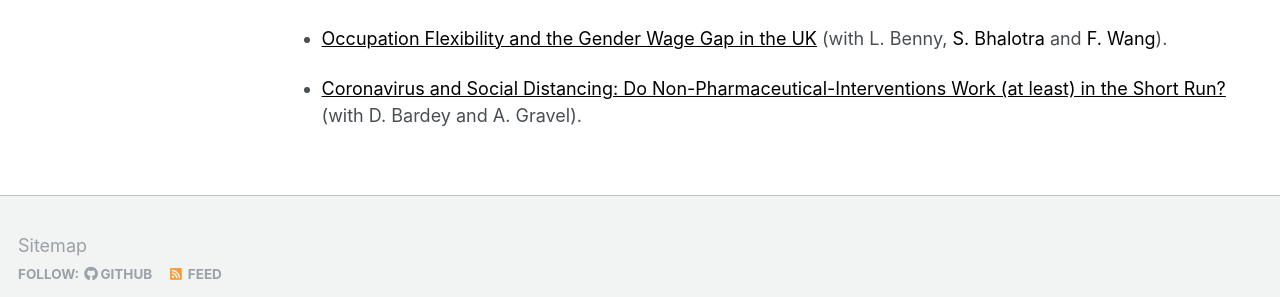
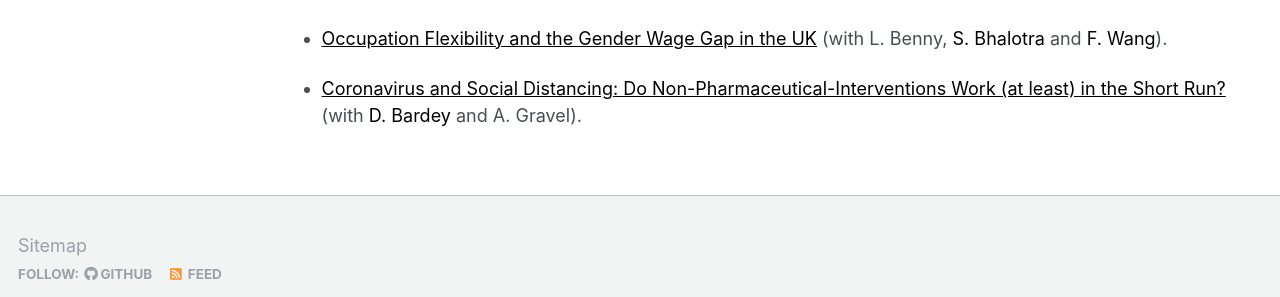
Before and after one commit to man-fern/man-fern.github.io, a Jekyll site: the page built from _pages/research.md, in a window 1280 px wide and 900 px high, scrolled down 919 px. Shown: the part 550-847 px from the top of the window. Built offline with Jekyll 4.4.1, drawn with Linux system fonts in a browser that asks for light colours; some web fonts are replaced.

Commit message:
Update research.md

```diff
--- a/_pages/research.md
+++ b/_pages/research.md
@@ -49,4 +49,4 @@ redirect_from:
 
 * <a href="https://fanwangecon.github.io/assets/UK_Flexibility_Gender_Wage_Gap.pdf" style="color: black;"> Occupation Flexibility and the Gender Wage Gap in the UK</a> (with L. Benny, <a href="https://sites.google.com/site/srbhalotra/" style="color: black; text-decoration: none;">S. Bhalotra</a> and <a href="https://fanwangecon.github.io/" style="color: black; text-decoration: none;">F. Wang</a>).
 
-* <a href="https://www.iza.org/publications/dp/14095/coronavirus-and-social-distancing-do-non-pharmaceutical-interventions-work-at-least-in-the-short-run" style="color: black;"> Coronavirus and Social Distancing: Do Non-Pharmaceutical-Interventions Work (at least) in the Short Run?</a> (with D. Bardey and A. Gravel).
+* <a href="https://www.iza.org/publications/dp/14095/coronavirus-and-social-distancing-do-non-pharmaceutical-interventions-work-at-least-in-the-short-run" style="color: black;"> Coronavirus and Social Distancing: Do Non-Pharmaceutical-Interventions Work (at least) in the Short Run?</a> (with <a href="https://sites.google.com/site/davidbardey/" style="color: black; text-decoration: none;">D. Bardey</a> and A. Gravel).
```
